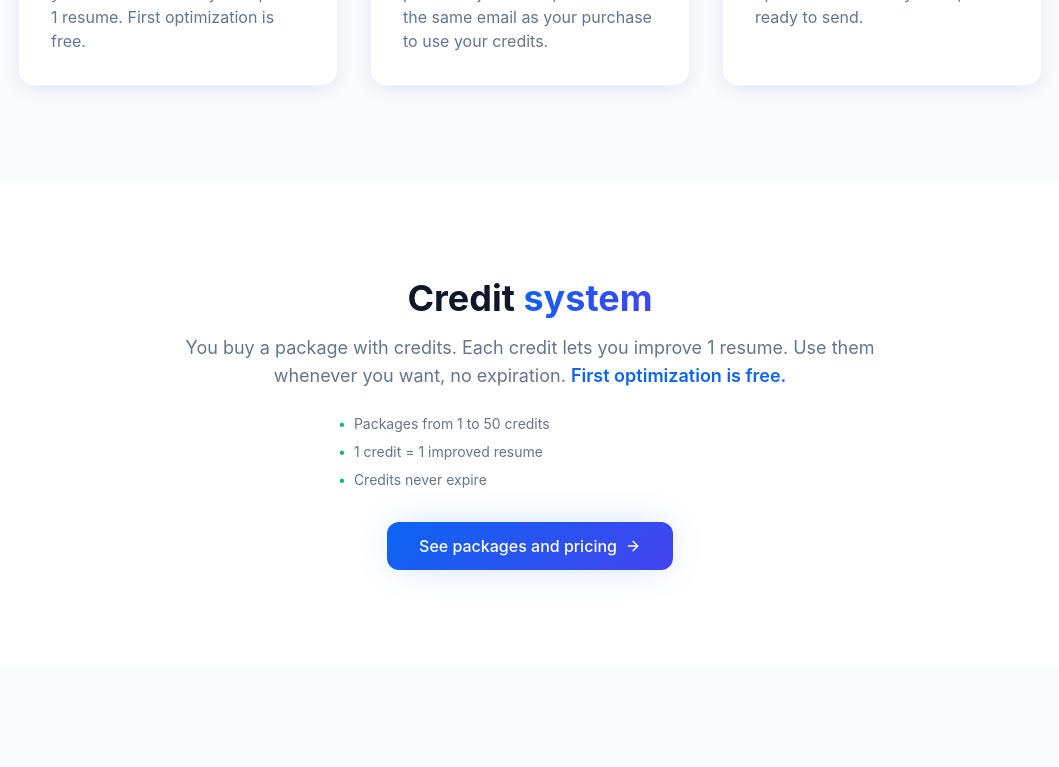
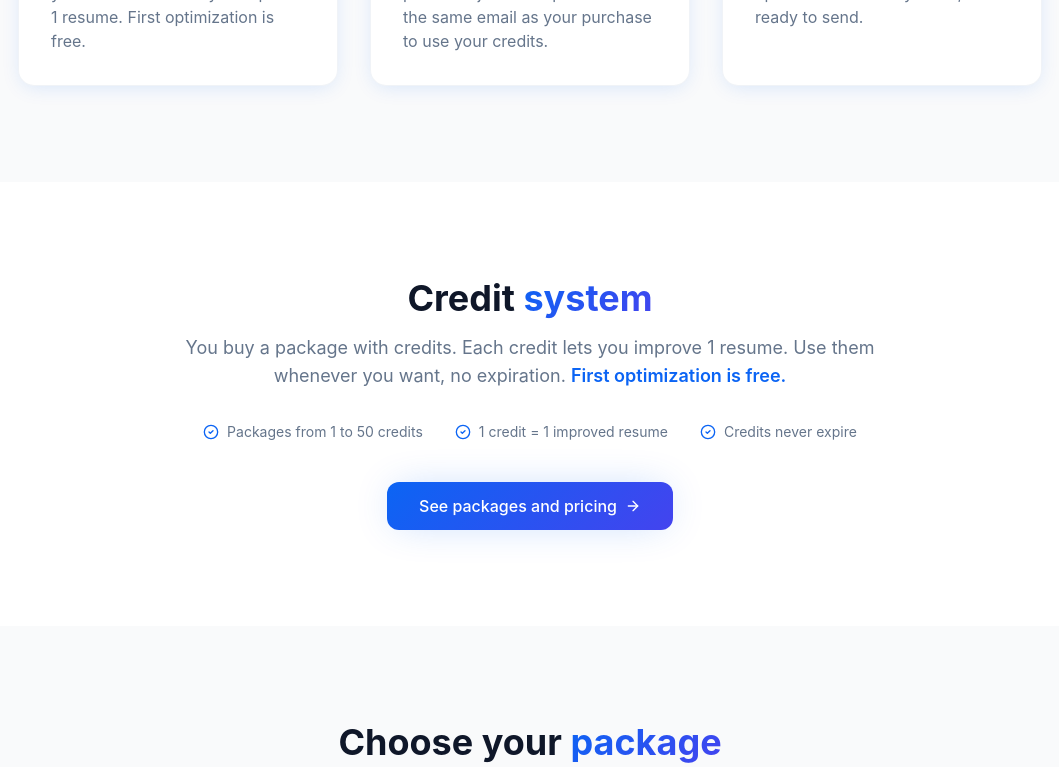
Before and after one commit to lucastaonline/geradorcv, a Next.js app: page / in a window 1280 px wide. Shown: the part 2000-2767 px from the top of the page, without its empty margins (110-1169 px from the left). Built offline with nearby package versions, Linux system fonts and the light colour scheme; no server answers.

Commit message:
Refactor layout of homepage and CV upload section for improved responsiveness; add max-width constraints to various containers for better alignment and visual consistency.

```diff
--- a/app/components/CVUploadSection.tsx
+++ b/app/components/CVUploadSection.tsx
@@ -163,6 +163,7 @@ export default function CVUploadSection() {
   return (
     <section id="upload" className="py-20 bg-muted/30">
       <div className="container mx-auto px-4">
+        <div className="max-w-6xl mx-auto">
         <div className="max-w-3xl mx-auto">
           <div className="text-center mb-12">
             <h2 className="text-3xl md:text-4xl font-bold mb-4">
@@ -325,6 +326,7 @@ export default function CVUploadSection() {
             </p>
           </form>
         </div>
+        </div>
       </div>
     </section>
   )
--- a/app/page.tsx
+++ b/app/page.tsx
@@ -46,7 +46,8 @@ export default function Home() {
     <div className="min-h-screen bg-background">
       {/* Header */}
       <header className="animate-header fixed top-0 left-0 right-0 z-50 bg-background/80 backdrop-blur-lg border-b border-border/50">
-        <div className="container mx-auto px-4 h-16 flex items-center justify-between">
+        <div className="container mx-auto px-4 h-16">
+          <div className="max-w-6xl mx-auto h-full flex items-center justify-between">
           <Link href="/" className="flex items-center gap-2">
             <div className="w-9 h-9 rounded-lg gradient-primary flex items-center justify-center">
               <FileText className="w-5 h-5 text-primary-foreground" />
@@ -95,6 +96,7 @@ export default function Home() {
             >
               {t('home.nav.startFree')}
             </Link>
+          </div>
           </div>
         </div>
       </header>
@@ -158,6 +160,7 @@ export default function Home() {
         {/* Benefícios */}
         <section id="beneficios" className="py-24 bg-card">
           <div className="container mx-auto px-4">
+            <div className="max-w-6xl mx-auto">
               <div className="text-center mb-16">
                 <h2 className="text-3xl md:text-4xl font-bold mb-4">
                   {t('home.benefits.title')} <span className="text-gradient">{t('common.brand')}</span>{t('home.benefits.titleSuffix')}
@@ -167,7 +170,7 @@ export default function Home() {
                 </p>
               </div>
 
-            <div className="grid md:grid-cols-2 lg:grid-cols-3 gap-6 max-w-6xl mx-auto">
+              <div className="grid md:grid-cols-2 lg:grid-cols-3 gap-6">
               {BENEFITS_KEYS.map((benefit, index) => (
                 <div
                   key={benefit.titleKey}
@@ -187,6 +190,7 @@ export default function Home() {
               ))}
               </div>
             </div>
+          </div>
         </section>
 
         {/* Como funciona */}
@@ -195,6 +199,7 @@ export default function Home() {
           className="py-24 bg-background"
         >
           <div className="container mx-auto px-4">
+            <div className="max-w-6xl mx-auto">
               <div className="text-center mb-16">
                 <h2 className="text-3xl md:text-4xl font-bold mb-4">
                   {t('home.howItWorks.title')} <span className="text-gradient">{t('home.howItWorks.titleHighlight')}</span>
@@ -228,6 +233,7 @@ export default function Home() {
               ))}
               </div>
             </div>
+          </div>
         </section>
 
         {/* Sistema de créditos */}
@@ -236,28 +242,29 @@ export default function Home() {
           className="py-24 bg-card"
         >
           <div className="container mx-auto px-4">
+            <div className="max-w-6xl mx-auto">
             <div className="max-w-3xl mx-auto text-center">
               <h2 className="text-3xl md:text-4xl font-bold mb-4">
                 {t('home.creditsSection.title')} <span className="text-gradient">{t('home.creditsSection.titleHighlight')}</span>
               </h2>
-              <p className="text-muted-foreground text-lg mb-6">
+              <p className="text-muted-foreground text-lg mb-8">
                 {t('home.creditsSection.intro')}{' '}
                 <span className="font-semibold text-primary">{t('home.creditsSection.introHighlight')}</span>
               </p>
-              <ul className="space-y-2 text-left text-sm text-muted-foreground max-w-sm mx-auto mb-8">
-                <li className="flex items-center gap-2">
-                  <span className="text-accent">•</span>
-                  {t('home.creditsSection.bullet1')}
-                </li>
-                <li className="flex items-center gap-2">
-                  <span className="text-accent">•</span>
-                  {t('home.creditsSection.bullet2')}
-                </li>
-                <li className="flex items-center gap-2">
-                  <span className="text-accent">•</span>
-                  {t('home.creditsSection.bullet3')}
-                </li>
-              </ul>
+              <div className="flex flex-wrap justify-center gap-x-8 gap-y-4 mb-10">
+                <div className="flex items-center gap-2 text-sm text-muted-foreground">
+                  <CheckCircle2 className="w-4 h-4 text-primary shrink-0" />
+                  <span>{t('home.creditsSection.bullet1')}</span>
+                </div>
+                <div className="flex items-center gap-2 text-sm text-muted-foreground">
+                  <CheckCircle2 className="w-4 h-4 text-primary shrink-0" />
+                  <span>{t('home.creditsSection.bullet2')}</span>
+                </div>
+                <div className="flex items-center gap-2 text-sm text-muted-foreground">
+                  <CheckCircle2 className="w-4 h-4 text-primary shrink-0" />
+                  <span>{t('home.creditsSection.bullet3')}</span>
+                </div>
+              </div>
               <Link
                 href="#preco"
                 className={cn(buttonVariants({ variant: 'hero', size: 'lg' }))}
@@ -265,6 +272,7 @@ export default function Home() {
                 {t('home.creditsSection.cta')}
                 <ArrowRight className="w-4 h-4" />
               </Link>
+            </div>
             </div>
           </div>
         </section>
@@ -275,6 +283,7 @@ export default function Home() {
           className="py-24 bg-background"
         >
           <div className="container mx-auto px-4">
+            <div className="max-w-6xl mx-auto">
             <div className="text-center mb-12">
               <h2 className="text-3xl md:text-4xl font-bold mb-4">
                 {t('home.pricing.title')} <span className="text-gradient">{t('home.pricing.titleHighlight')}</span>
@@ -314,6 +323,7 @@ export default function Home() {
               ))}
             </div>
             </div>
+          </div>
         </section>
 
         {/* Upload */}
@@ -330,14 +340,8 @@ export default function Home() {
           </div>
 
           <div className="container mx-auto px-4 relative z-10">
+            <div className="max-w-6xl mx-auto">
             <div className="max-w-3xl mx-auto text-center">
-              <div className="inline-flex items-center gap-2 px-4 py-2 rounded-full bg-accent/10 border border-accent/20 mb-6">
-                <Sparkles className="w-4 h-4 text-accent" />
-                <span className="text-sm font-medium text-accent">
-                  {t('home.cta.badge')}
-                </span>
-              </div>
-
               <h2 className="text-3xl md:text-5xl font-bold mb-6">
                 {t('home.cta.title')}
               </h2>
@@ -370,13 +374,14 @@ export default function Home() {
               </p>
             </div>
             </div>
+          </div>
         </section>
       </main>
 
       {/* Footer */}
       <footer className="py-12 bg-background border-t border-border/50">
         <div className="container mx-auto px-4">
-          <div className="flex flex-col md:flex-row items-center justify-between gap-6">
+          <div className="max-w-6xl mx-auto flex flex-col md:flex-row items-center justify-between gap-6">
             <Link
               href="/"
               className="flex items-center gap-2"
```
Lines whose indentation alone changed are shown as unchanged.
